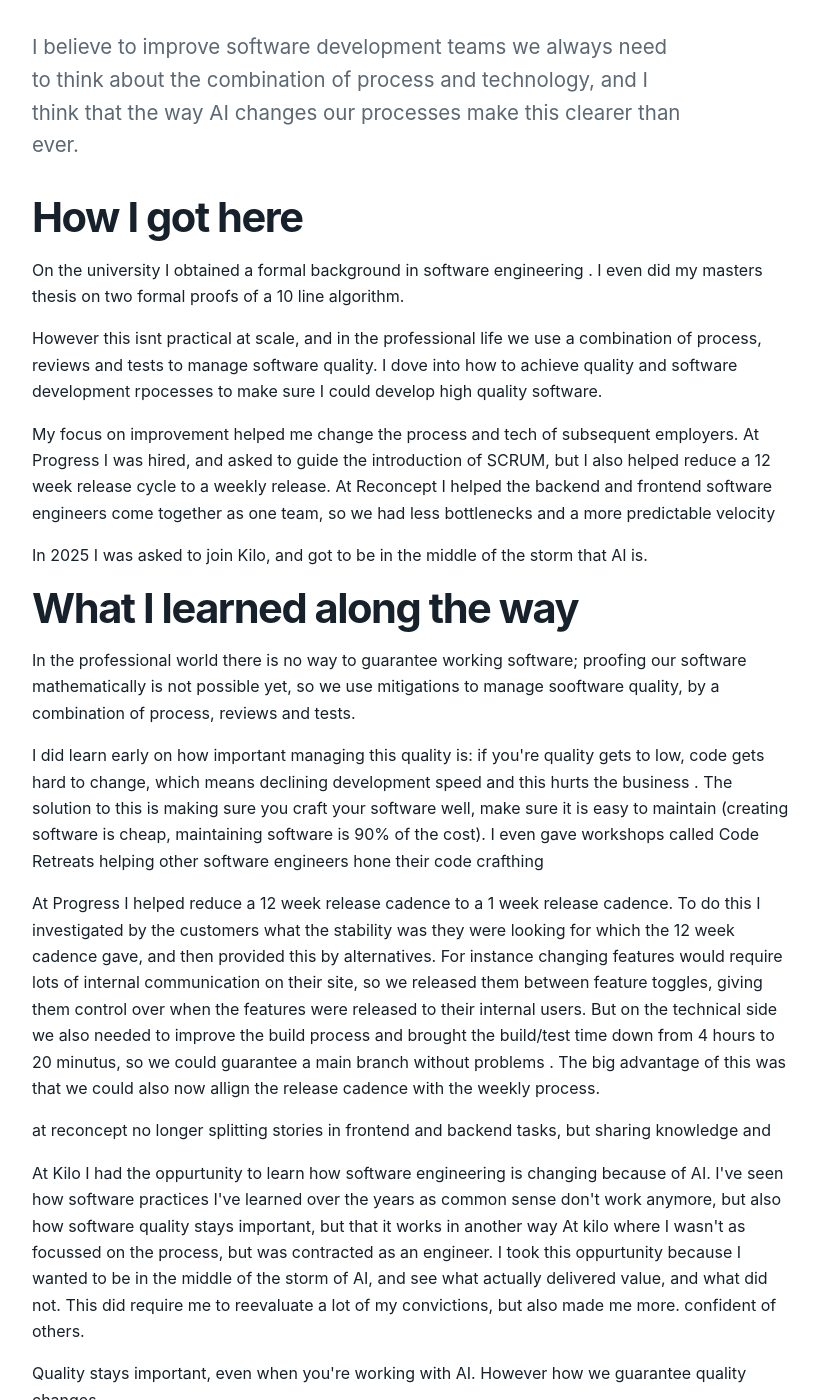
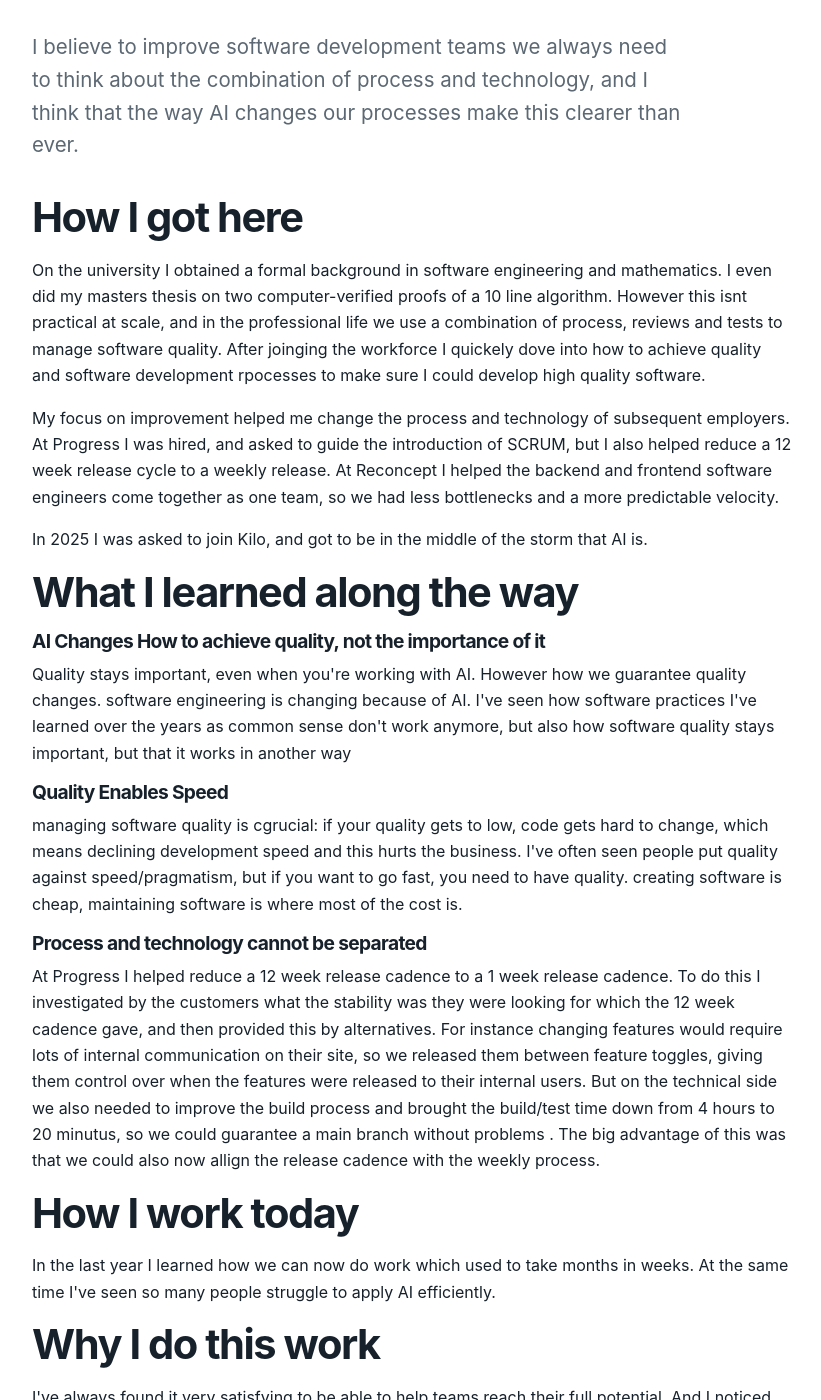
Before and after one commit to markijbema/ijbema_com, a Jekyll site: the page built from about.md, in a window 1280 px wide and 1400 px high, scrolled down 530 px. Shown: the whole window, without its empty margins (228-1049 px from the left). Built offline with Jekyll 4.4.1, drawn with Linux system fonts in a browser that asks for light colours; some of the changed text lies outside the part shown.

Commit message:
improve copy

```diff
--- a/about.md
+++ b/about.md
@@ -15,26 +15,30 @@ cta_url: "/contact/"
 
 ## How I got here
 
-On the university I obtained a formal background in software engineering . I even did my masters thesis on two formal proofs of a 10 line algorithm.
+On the university I obtained a formal background in software engineering and mathematics. I even did my masters thesis on two computer-verified proofs of a 10 line algorithm.
+However this isnt practical at scale, and in the professional life we use a combination of process, reviews and tests to manage software quality.
+After joinging the workforce I quickely dove into how to achieve quality and software development rpocesses to make sure I could develop high quality software.
 
-However this isnt practical at scale, and in the professional life we use a combination of process, reviews and tests to manage software quality.
-I dove into how to achieve quality and software development rpocesses to make sure I could develop high quality software.
-
-My focus on improvement helped me change the process and tech of subsequent employers.
+My focus on improvement helped me change the process and technology of subsequent employers.
 At Progress I was hired, and asked to  guide the introduction of SCRUM, but I also helped reduce a 12 week release cycle to a weekly release.
-At Reconcept I helped the backend and frontend software engineers come together as one team, so we had less bottlenecks and a more predictable velocity
+At Reconcept I helped the backend and frontend software engineers come together as one team, so we had less bottlenecks and a more predictable velocity.
 
 In 2025 I was asked to join Kilo, and got to be in the middle of the storm that AI is.
 
 ## What I learned along the way
 
-In the professional world there is no way to guarantee working software; proofing our software mathematically is not possible yet, so we use
-mitigations to manage sooftware quality, by a combination of process, reviews and tests.
+### AI Changes How to achieve quality, not the importance of it
 
-I did learn early on how important managing this quality is: if you're quality gets to low, code gets hard to change, which means declining development speed and this hurts the business .
-The solution to this is making sure you craft your software well,
-make sure it is easy to maintain (creating software is cheap, maintaining software is 90% of the cost).
-I even gave workshops called Code Retreats helping other software engineers hone their code crafthing
+Quality stays important, even when you're working with AI. However how we guarantee quality changes.
+software engineering is changing because of AI. I've seen how software practices I've learned over the years
+as common sense don't work anymore, but also how software quality stays important, but that it works in another way <!-- TODO reformulate -->
+
+### Quality Enables Speed
+
+managing software quality is cgrucial: if your quality gets to low, code gets hard to change, which means declining development speed and this hurts the business. I've often seen people put quality against speed/pragmatism, but if you want to go fast, you need to have quality.
+creating software is cheap, maintaining software is where most of the cost is.
+
+### Process and technology cannot be separated
 
 At Progress I helped reduce a 12 week release cadence to a 1 week release cadence. To do this I investigated by the customers what
 the stability was they were looking for which the 12 week cadence gave, and then provided this by alternatives. For instance changing
@@ -42,17 +46,6 @@ features would require lots of internal communication on their site, so we relea
 over when the features were released to their internal users. But on the technical side we also needed to improve the build process and
 brought the build/test time down from 4 hours to 20 minutus, so we could guarantee a main branch without problems <!--TODO: alternative word for problems? i mean no failing tests-->.
 The big advantage of this was that we could also now allign the release cadence with the weekly process.
-
-at reconcept
-no longer splitting stories in frontend and backend tasks, but sharing knowledge and <!-- ... TODO -->
-
-At Kilo I had the oppurtunity to learn how software engineering is changing because of AI. I've seen how software practices I've learned over the years
-as common sense don't work anymore, but also how software quality stays important, but that it works in another way <!-- TODO reformulate -->
-At kilo where I wasn't as focussed on the process, but was contracted as an engineer. I took this oppurtunity because I wanted
-to be in the middle of the storm of AI, and see what actually delivered value, and what did not. This did require me to reevaluate a lot of my convictions, but also
-made me more. confident of others.
-
-Quality stays important, even when you're working with AI. However how we guarantee quality changes. <!-- ... TODO -->
 
 ## How I work today
 
```
